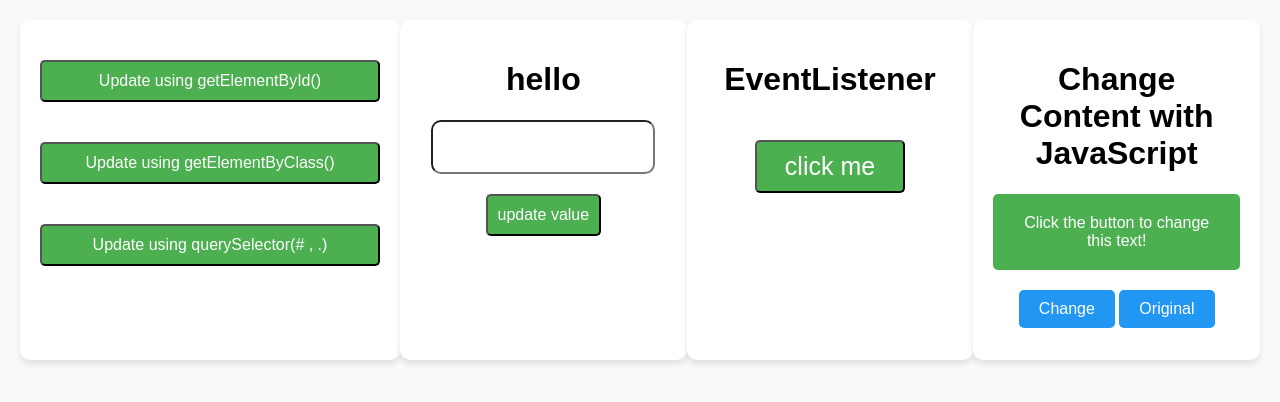
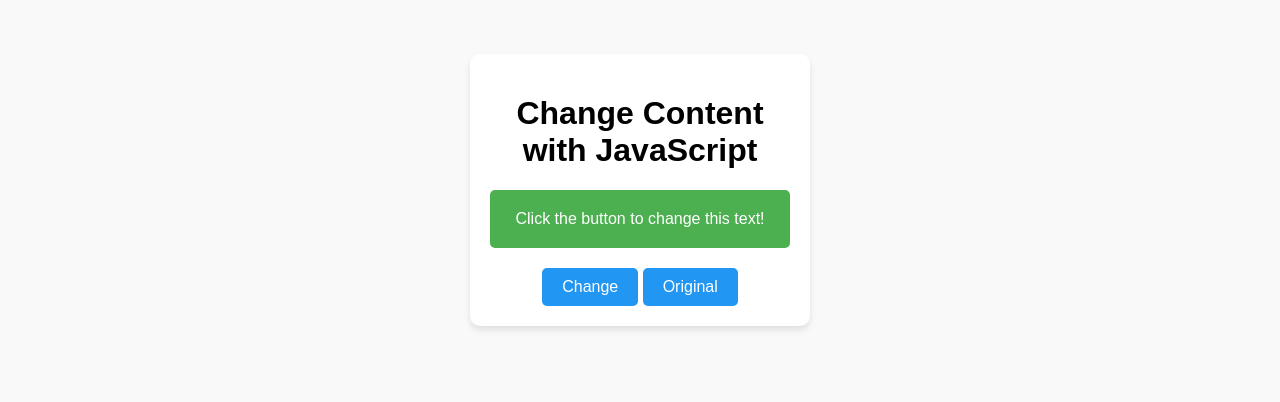
Before and after one commit to ACM-KJSCE/Into-The-Webverse, a plain HTML site: page demonstration/js/js.html in a window 1280 px wide. Shown: the part 230-632 px from the top of the page. Drawn offline with Linux system fonts and the light colour scheme.

Commit message:
completed demonstration files

```diff
--- a/demonstration/js/js.html
+++ b/demonstration/js/js.html
@@ -22,9 +22,7 @@
         border-radius: 10px;
         padding: 20px;
         box-shadow: 0 4px 6px rgba(0, 0, 0, 0.1);
-        width: 350px;
-        min-height: 300px;
-
+        width: 300px;
       }
 
       .box {
@@ -41,57 +39,6 @@
         background-color: #45a049;
       }
 
-#container1 button{
-
-        margin: 20px 0;
-        padding: 10px;
-        background-color: #4caf50;
-        color: white;
-        border-radius: 5px;
-        font-size: 16px;
-        transition: background-color 0.3s ease;
-        width: 340px;
-        height: fit-content;
-}
-#container1 button:hover{
-  cursor: pointer;
-}
-#container2{
-  display: flex;
-  flex-direction: column;
-}
-#container2 input{
-  width: 200px;
-  align-self: center;
-  height: 30px;
-  font-size: 20px;
-  border-radius: 10px;
-  padding: 10px;
-}
-#container2 button{
-  margin: 20px 0;
-        padding: 10px;
-        background-color: #4caf50;
-        color: white;
-        border-radius: 5px;
-        font-size: 16px;
-        transition: background-color 0.3s ease;
-        width: fit-content;
-        height: fit-content;
-        align-self: center;
-}
-#container3 button{
-  margin: 20px 0;
-        padding: 10px;
-        background-color: #4caf50;
-        color: white;
-        border-radius: 5px;
-        font-size: 25px;
-        transition: background-color 0.3s ease;
-        width: 150px;
-        height: fit-content;
-        align-self: center;
-}
       .btn {
         padding: 10px 20px;
         background-color: #2196f3;
@@ -107,34 +54,7 @@
       }
     </style>
   </head>
-  <body onload="onPageLoad()" >
-
-
-
-    <!-- <div class="container">
-<h1>const let var</h1>
-<button id="update">+5</button>
-    </div> -->
-
-
-    <div class="container" id="container1">
-<button id="updateId"  >Update using getElementById()</button>
-<button  class="updateClass">Update using getElementByClass()</button>
-<button class="updateBoth" id="updateBoth" >Update using querySelector(# , .)</button>
-          </div>
-
-    <div class="container" id="container2">
-      <h1>hello  <span id="explainInnerhtml"></span> </h1>
-         <input type="text" id="inputValue">
-
-         <button onclick="showInnerhtml()" >update value</button>
-    </div>
-
-
-    <div class="container" id="container3">
-     <h1>EventListener</h1>
-      <button id="clickmebutton">click me</button>
-    </div>
+  <body>
     <div class="container">
       <h1>Change Content with JavaScript</h1>
       <div id="content-box" class="box">
--- a/demonstration/js/script.js
+++ b/demonstration/js/script.js
@@ -13,57 +13,3 @@ button1.onclick = function () {
 button2.onclick = function () {
     contentBox.innerHTML = "Click the button button to change this text! ";
 };
-
-
-
-
-//const
-// const a = 10
-// a =11
-// console
-//let
-
-//var
-
-
-
-const updateId = document.getElementById("updateId")
-const updateClass = document.getElementsByClassName("updateClass")[0]
-const updateBoth = document.querySelector("#updateBoth") //const updateBoth = document.querySelector(".updateId")
-updateId.addEventListener("click",()=>{
-    updateId.innerText=`Updated using .getElementById("updateId") `
-})
-updateClass.addEventListener("click",()=>{
-    updateClass.innerText=`Updated using .getElementsByClassName("updateClass")[0] `
-})
-updateBoth.addEventListener("click",()=>{
-    updateBoth.innerText=`Updated using .querySelector("#updateBoth") `
-})
-function showInnerhtml(){
-
-
-const explainInnerhtml = document.getElementById("explainInnerhtml")
-const inputValue = document.getElementById("inputValue")
-let displayValue = inputValue.value
-explainInnerhtml.innerHTML = displayValue
-
-}
-
-const clickmebutton = document.getElementById("clickmebutton")
-clickmebutton.addEventListener("click",()=>{
-    alert("hello everyone welcome to Into The Webverse")
-})
-
-
-function onPageLoad(){
-
-}
-
-/*
-const let var difference, functions
-querySelector
-innerHTML
-DOM Manipulation
-Event Listners
-
-*/
```
Also changed, not shown: demonstration/css/absolute-relative.html (+31 -18 lines), demonstration/css/flex.html (+10 -10 lines), demonstration/css/font.html (+4 -13 lines), demonstration/css/mp.html (+9 -2 lines).
